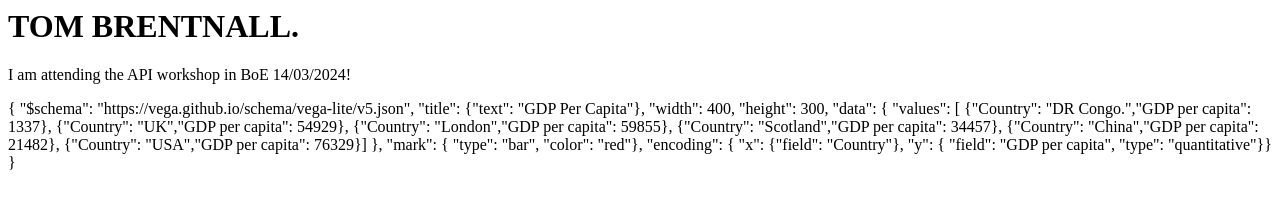
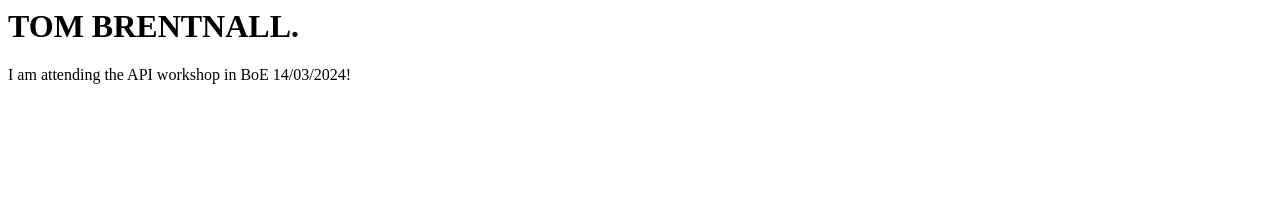
Before and after one commit to tomhcb/tomhcb.github.io, a plain HTML site: page index.html in a window 1280 px wide. Drawn offline with Linux system fonts and the light colour scheme.

Commit message:
Update index.html

```diff
--- a/index.html
+++ b/index.html
@@ -4,35 +4,7 @@
         <h1> TOM BRENTNALL. </h1>
 
         <p> I am attending the API workshop in BoE 14/03/2024! </p>
-   {
-  "$schema": "https://vega.github.io/schema/vega-lite/v5.json",
 
-  "title": {"text": "GDP Per Capita"},
-
-  "width": 400,
-  "height": 300,
-
-  "data": {
-    "values": [
-        {"Country": "DR Congo.","GDP per capita": 1337},
-        {"Country": "UK","GDP per capita": 54929},
-        {"Country": "London","GDP per capita": 59855},
-        {"Country": "Scotland","GDP per capita": 34457},
-        {"Country": "China","GDP per capita": 21482},
-        {"Country": "USA","GDP per capita": 76329}]
-  },
-
-  "mark": {
-    "type": "bar",
-    "color": "red"},
-
-  "encoding": {
-    "x": {"field": "Country"},
-
-    "y": {
-      "field": "GDP per capita",
-      "type": "quantitative"}}
-}
 
     </body>
 </html>
```
